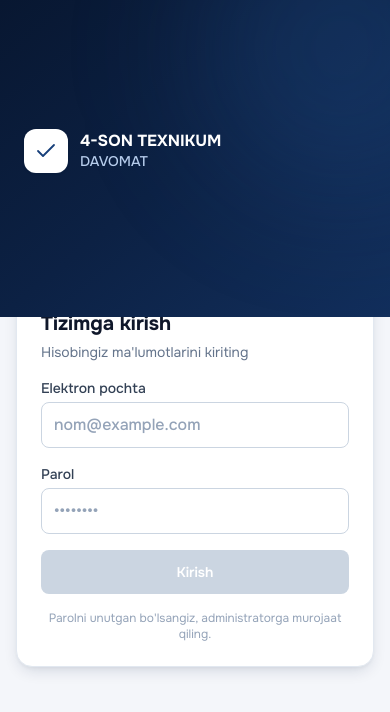
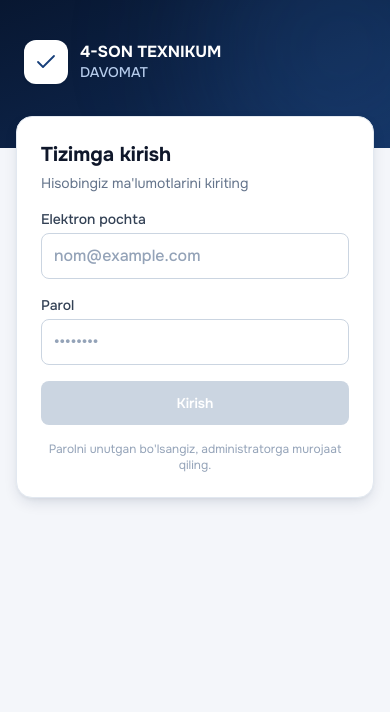
Before and after one commit to uzb558892-cmyk/4-son-texnikum-davomat-., a React (Vite) app in the folder frontend/: page /login in a window 390 px wide. Shown: the top 712 px of the page. Built offline with nearby package versions, Linux system fonts and the light colour scheme; no server answers.

Commit message:
Login: forma ko'k blok ustida

```diff
--- a/frontend/src/pages/Login.tsx
+++ b/frontend/src/pages/Login.tsx
@@ -31,8 +31,8 @@ export default function Login() {
   }
 
   return (
-    <div className="grid min-h-full lg:grid-cols-2">
-      <div className="relative flex flex-col justify-center overflow-hidden bg-gradient-to-br from-brand-950 via-brand-900 to-brand-800 px-6 pb-14 pt-10 text-white lg:p-14">
+    <div className="grid min-h-full grid-rows-[auto_1fr] lg:grid-cols-2 lg:grid-rows-1">
+      <div className="relative flex flex-col justify-center overflow-hidden bg-gradient-to-br from-brand-950 via-brand-900 to-brand-800 px-6 pb-16 pt-10 text-white lg:p-14">
         <div className="pointer-events-none absolute -right-24 -top-24 h-72 w-72 rounded-full bg-brand-500/20 blur-3xl" aria-hidden />
         <div className="relative flex items-center gap-3">
           <span className="flex h-11 w-11 items-center justify-center rounded-xl bg-white text-brand-700 shadow-card"><Icon name="check" className="h-6 w-6" /></span>
@@ -50,7 +50,7 @@ export default function Login() {
       </div>
 
       <div className="flex flex-1 items-start justify-center bg-surface px-4 py-0 lg:items-center lg:py-8">
-        <form onSubmit={submit} className="-mt-8 w-full max-w-md space-y-4 rounded-2xl border border-slate-200 bg-white p-6 shadow-card-hover lg:mt-0">
+        <form onSubmit={submit} className="relative z-10 -mt-8 w-full max-w-md space-y-4 rounded-2xl border border-slate-200 bg-white p-6 shadow-card-hover lg:mt-0">
           <div>
             <h1 className="text-xl font-bold text-slate-900">Tizimga kirish</h1>
             <p className="mt-1 text-sm text-slate-500">Hisobingiz ma'lumotlarini kiriting</p>
```
